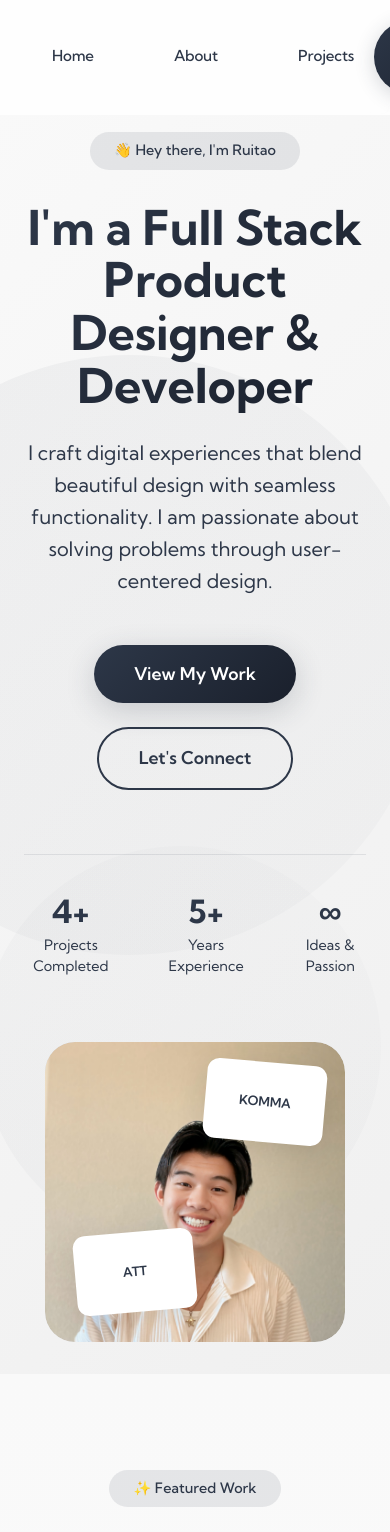
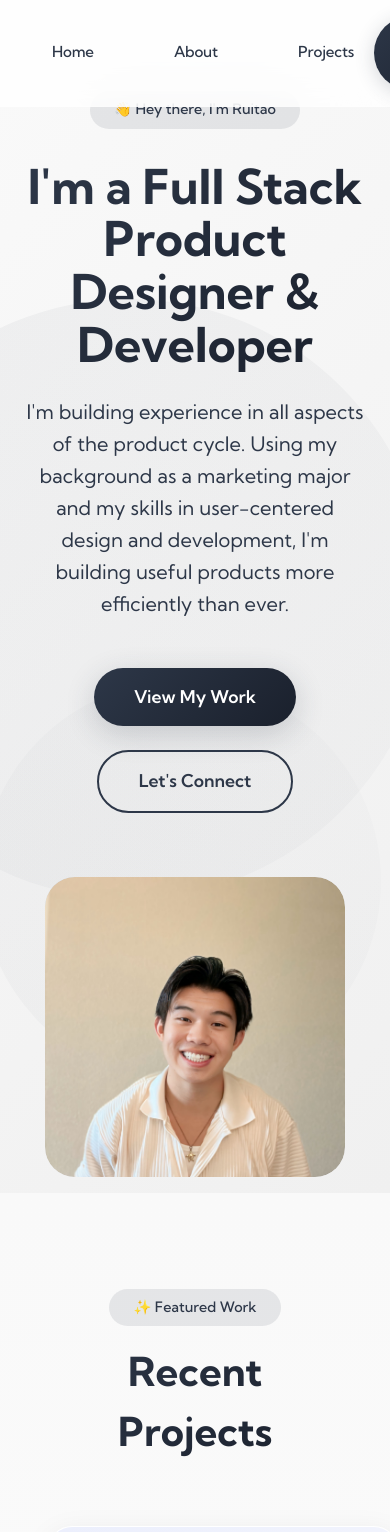
Before and after one commit to ruitaocchen10/portfolio-nextjs, a Next.js app: page / in a window 390 px wide. Shown: the top 1532 px of the page. Built offline with nearby package versions, Linux system fonts and the light colour scheme.

Commit message:
sarika changes pt. 1

```diff
--- a/app/about/page.tsx
+++ b/app/about/page.tsx
@@ -120,29 +120,6 @@ export default function About() {
                 >
                   Download Resume
                 </a>
-              </div>
-
-              {/* Stats or highlights */}
-              <div style={{
-                display: 'flex',
-                gap: '3rem',
-                marginTop: '4rem',
-                paddingTop: '2rem',
-                borderTop: '1px solid rgba(45, 55, 72, 0.1)',
-                justifyContent: 'flex-start'
-              }}>
-                <div>
-                  <div style={{ fontSize: '2rem', fontWeight: '700', color: 'var(--primary-dark)' }}>4+</div>
-                  <div style={{ fontSize: '0.9rem', color: 'var(--text-secondary)' }}>Projects Completed</div>
-                </div>
-                <div>
-                  <div style={{ fontSize: '2rem', fontWeight: '700', color: 'var(--primary-dark)' }}>5+</div>
-                  <div style={{ fontSize: '0.9rem', color: 'var(--text-secondary)' }}>Years Experience</div>
-                </div>
-                <div>
-                  <div style={{ fontSize: '2rem', fontWeight: '700', color: 'var(--primary-dark)' }}>∞</div>
-                  <div style={{ fontSize: '0.9rem', color: 'var(--text-secondary)' }}>Ideas & Passion</div>
-                </div>
               </div>
             </div>
 
--- a/app/globals.css
+++ b/app/globals.css
@@ -14,7 +14,7 @@
 body {
   margin: 0;
   padding: 0;
-  padding-top: 100px;
+  padding-top: 75px;
   font-family: var(--font-kumbh-sans), var(--font-ubuntu), system-ui, sans-serif;
   background-color: var(--background-light);
   color: var(--text-primary);
--- a/components/HeroSection.tsx
+++ b/components/HeroSection.tsx
@@ -29,7 +29,7 @@ export default function HeroSection() {
       minHeight: '100vh',
       display: 'flex',
       alignItems: 'center',
-      padding: isMobile ? '2rem 1.5rem' : '2rem 3rem',
+      padding: isMobile ? '1rem 1.5rem' : '2rem 3rem',
       background: 'linear-gradient(135deg, #f9f9f9 0%, #f0f0f0 100%)',
       position: 'relative',
       overflow: 'hidden'
@@ -105,8 +105,7 @@ export default function HeroSection() {
             marginBottom: '3rem',
             maxWidth: '500px'
           }}>
-            I craft digital experiences that blend beautiful design with seamless functionality.
-            I am passionate about solving problems through user-centered design.
+            I'm building experience in all aspects of the product cycle. Using my background as a marketing major and my skills in user-centered design and development, I'm building useful products more efficiently than ever.
           </p>
 
           <div style={{
@@ -152,28 +151,7 @@ export default function HeroSection() {
             </Link>
           </div>
 
-          {/* Stats */}
-          <div style={{
-            display: 'flex',
-            gap: '3rem',
-            marginTop: '4rem',
-            paddingTop: '2rem',
-            borderTop: '1px solid rgba(45, 55, 72, 0.1)',
-            justifyContent: isMobile ? 'center' : 'flex-start'
-          }}>
-            <div>
-              <div style={{ fontSize: '2rem', fontWeight: '700', color: 'var(--primary-dark)' }}>4+</div>
-              <div style={{ fontSize: '0.9rem', color: 'var(--text-secondary)' }}>Projects Completed</div>
-            </div>
-            <div>
-              <div style={{ fontSize: '2rem', fontWeight: '700', color: 'var(--primary-dark)' }}>5+</div>
-              <div style={{ fontSize: '0.9rem', color: 'var(--text-secondary)' }}>Years Experience</div>
-            </div>
-            <div>
-              <div style={{ fontSize: '2rem', fontWeight: '700', color: 'var(--primary-dark)' }}>∞</div>
-              <div style={{ fontSize: '0.9rem', color: 'var(--text-secondary)' }}>Ideas & Passion</div>
-            </div>
-          </div>
+
         </div>
 
         {/* Right side - Visual content */}
@@ -207,47 +185,6 @@ export default function HeroSection() {
               sizes="(max-width: 768px) 300px, 500px"
               quality={isMobile ? 75 : 85}
             />
-
-            {/* Floating project previews */}
-            <div style={{
-              position: 'absolute',
-              top: '20px',
-              right: '20px',
-              width: '120px',
-              height: '80px',
-              background: 'white',
-              borderRadius: '12px',
-              boxShadow: '0 8px 30px rgba(0, 0, 0, 0.1)',
-              display: 'flex',
-              alignItems: 'center',
-              justifyContent: 'center',
-              fontSize: '0.8rem',
-              fontWeight: '600',
-              color: 'var(--primary-dark)',
-              transform: 'rotate(5deg)'
-            }}>
-              KOMMA
-            </div>
-
-            <div style={{
-              position: 'absolute',
-              bottom: '30px',
-              left: '30px',
-              width: '120px',
-              height: '80px',
-              background: 'white',
-              borderRadius: '12px',
-              boxShadow: '0 8px 30px rgba(0, 0, 0, 0.1)',
-              display: 'flex',
-              alignItems: 'center',
-              justifyContent: 'center',
-              fontSize: '0.8rem',
-              fontWeight: '600',
-              color: 'var(--primary-dark)',
-              transform: 'rotate(-5deg)'
-            }}>
-              ATT
-            </div>
           </div>
         </div>
       </div>
--- a/components/Navbar.tsx
+++ b/components/Navbar.tsx
@@ -24,7 +24,7 @@ export default function Navbar() {
         left: 0,
         right: 0,
         zIndex: 1000,
-        padding: isScrolled ? '1rem 2rem' : '1.25rem 2rem',
+        padding: isScrolled ? '.75rem 2rem' : '1rem 2rem',
         background: isScrolled ? 'rgba(255, 255, 255, 0.95)' : 'rgba(255, 255, 255, 0.8)',
         backdropFilter: isScrolled ? 'blur(30px)' : 'blur(25px)',
         WebkitBackdropFilter: isScrolled ? 'blur(30px)' : 'blur(25px)',
--- a/components/ProjectsGrid.tsx
+++ b/components/ProjectsGrid.tsx
@@ -90,15 +90,6 @@ export default function ProjectsGrid() {
             Recent Projects
           </h2>
 
-          <p style={{
-            fontSize: '1.2rem',
-            color: 'var(--text-secondary)',
-            maxWidth: '600px',
-            margin: '0 auto',
-            lineHeight: '1.6'
-          }}>
-            Explore my latest UX/UI design projects, each showcasing different aspects of user-centered design and creative problem solving.
-          </p>
         </div>
 
         {/* Projects Grid */}
```
